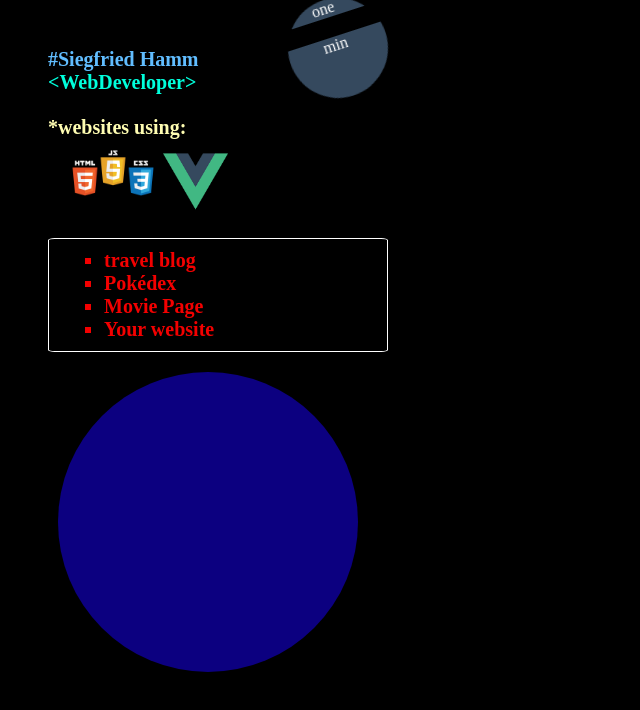
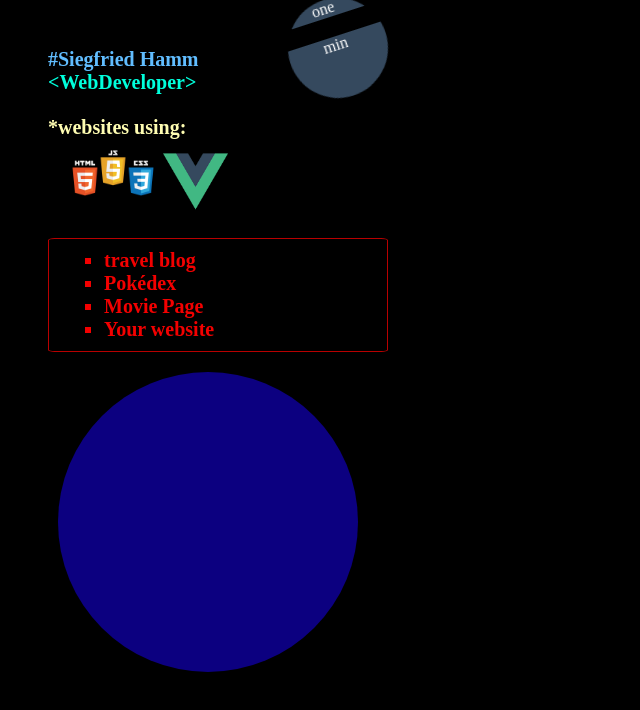
Before and after one commit to siggi-ai/newport, a Vue app: page / in a window 1280 px wide. Shown: the top 710 px of the page, without its empty margins (0-640 px from the left). Built offline with nearby package versions, Linux system fonts and the light colour scheme; a web font is replaced by a local one.

Commit message:
a darker kind of red

```diff
--- a/src/App.vue
+++ b/src/App.vue
@@ -124,7 +124,7 @@ body {
   color: #f30000;
   list-style: square;
   padding: 10px;
-  border: 1px solid white;
+  border: 1px solid #b90000;
   border-radius: 2%;
 }
 
```
